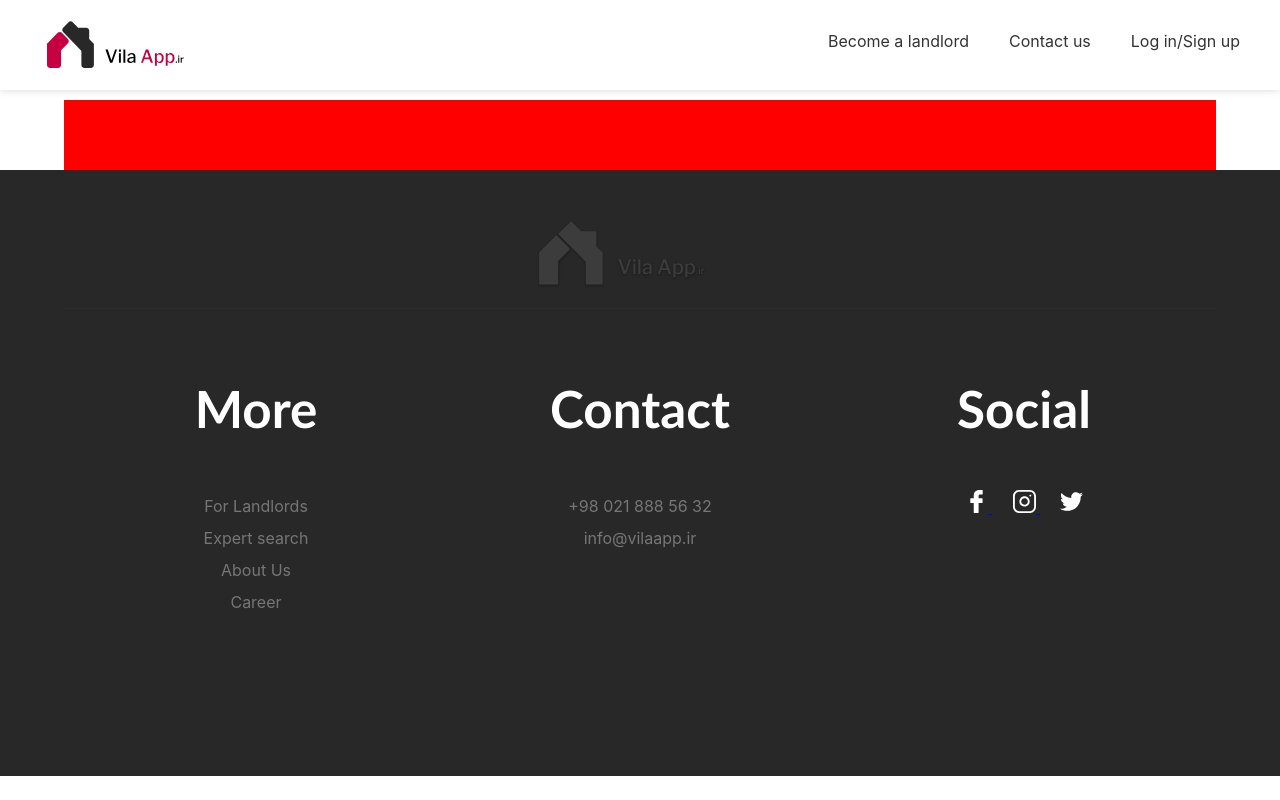
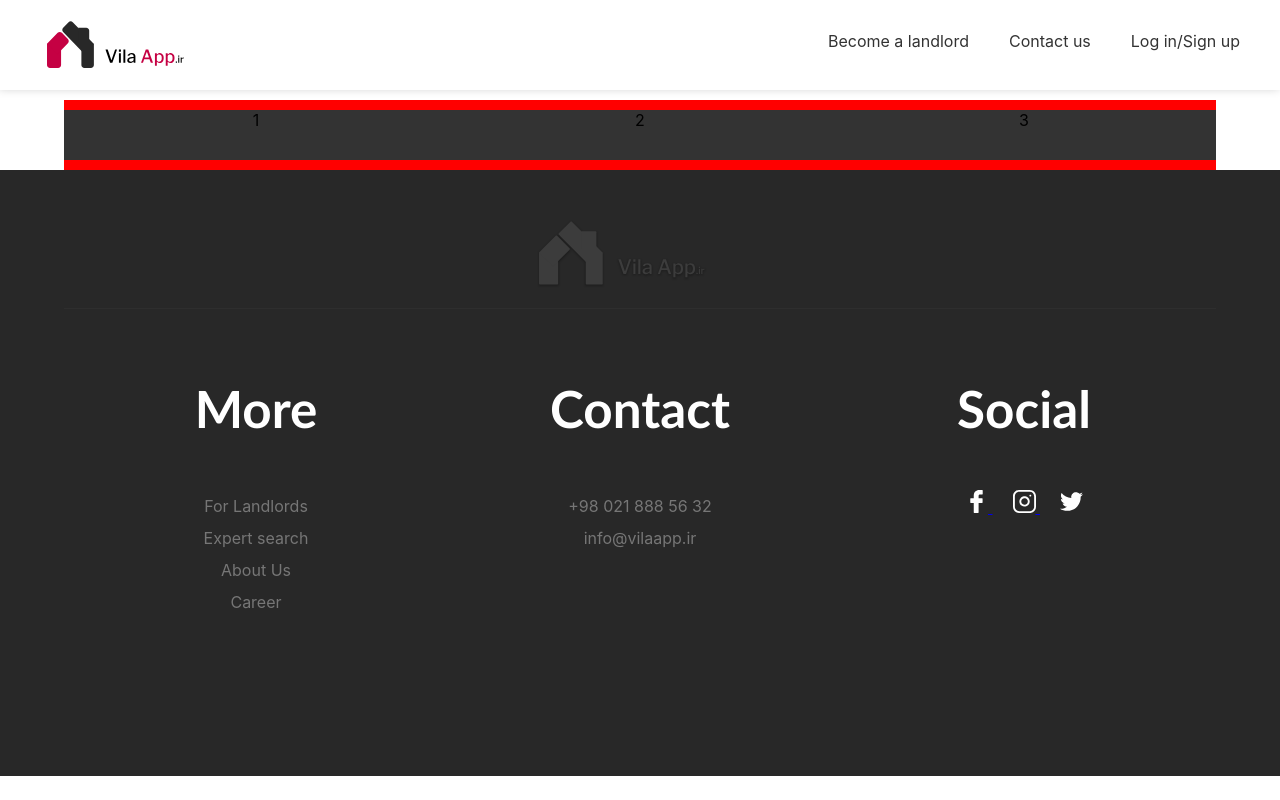
Before and after one commit to arasico/vilaapp, a React (Create React App) app: page /create in a window 1280 px wide. Built offline with nearby package versions, Linux system fonts and the light colour scheme.

Commit message:
tabs is fixeddd

```diff
--- a/package.json
+++ b/package.json
@@ -5,6 +5,7 @@
   "dependencies": {
     "rc-dropdown": "^2.2.1",
     "rc-menu": "^7.4.20",
+    "rc-tabs": "^9.5.6",
     "react": "^16.6.3",
     "react-bootstrap": "^0.32.4",
     "react-datepicker": "^2.0.0",
--- a/src/en/container/create/create.js
+++ b/src/en/container/create/create.js
@@ -1,4 +1,5 @@
 import React,{Component} from 'react';
+
 
 import './style.css';
 
@@ -7,16 +8,38 @@ import './style.css';
 class CreateComponent extends Component {
     constructor(props) {
         super(props);
-        this.state = {  }
+      }
+
+
+      openCity(cityName) {
+        var i;
+        var x = document.getElementsByClassName("city");
+        for (i = 0; i < x.length; i++) {
+           x[i].style.display = "none";
+        }
+       console.log(cityName)
+        document.getElementById(cityName).style.display = "block";
     }
+
+
     render() {
         return (
             <div className="container-fluid">
                <div className="container pt100">
                    <div className="tabs-menu-container">
-
+                        <div className="menu-item" id="address" onClick={() => this.openCity('aras')}>1</div>
+                        <div className="menu-item" id="info" onClick={() => this.openCity('javid')}>2</div>
+                        <div className="menu-item" id="image" onClick={() => this.openCity('yasi')}>3</div>
                    </div>
                </div>
+
+               <div className="container">
+                    <div id="aras" className="basic-tab city"><p>adress</p></div>
+                    <div id="javid" className="basic-tab city"><p>info</p></div>
+                    <div id="yasi" className="basic-tab city"><p>images</p></div>
+
+               </div>
+
             </div>
          );
     }
--- a/src/en/container/create/style.css
+++ b/src/en/container/create/style.css
@@ -5,5 +5,24 @@
     width: 100%;
     height: 70px;
     background-color: red;
+    display: flex;
+    flex-direction: row;
 
 }
+
+
+
+.tabs-menu-container .menu-item {
+    width: 35%;
+    height: 50px;
+    background-color: #333;
+
+}
+
+.basic-tab{
+    background-color: yellow;
+    width: 100%;
+    height: 500px;
+    display: none;
+
+}
```
Also changed, not shown: 1 other file (tests, documents, lock files or other folders).
